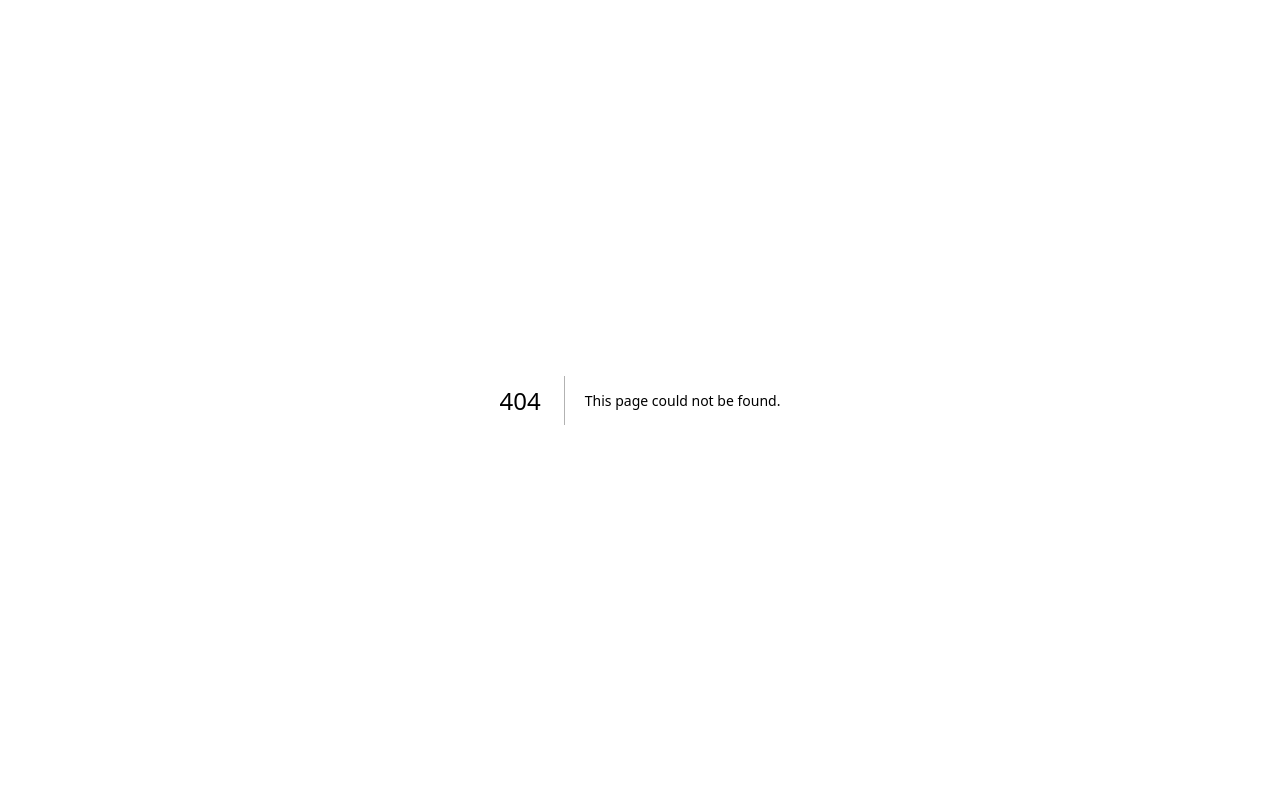
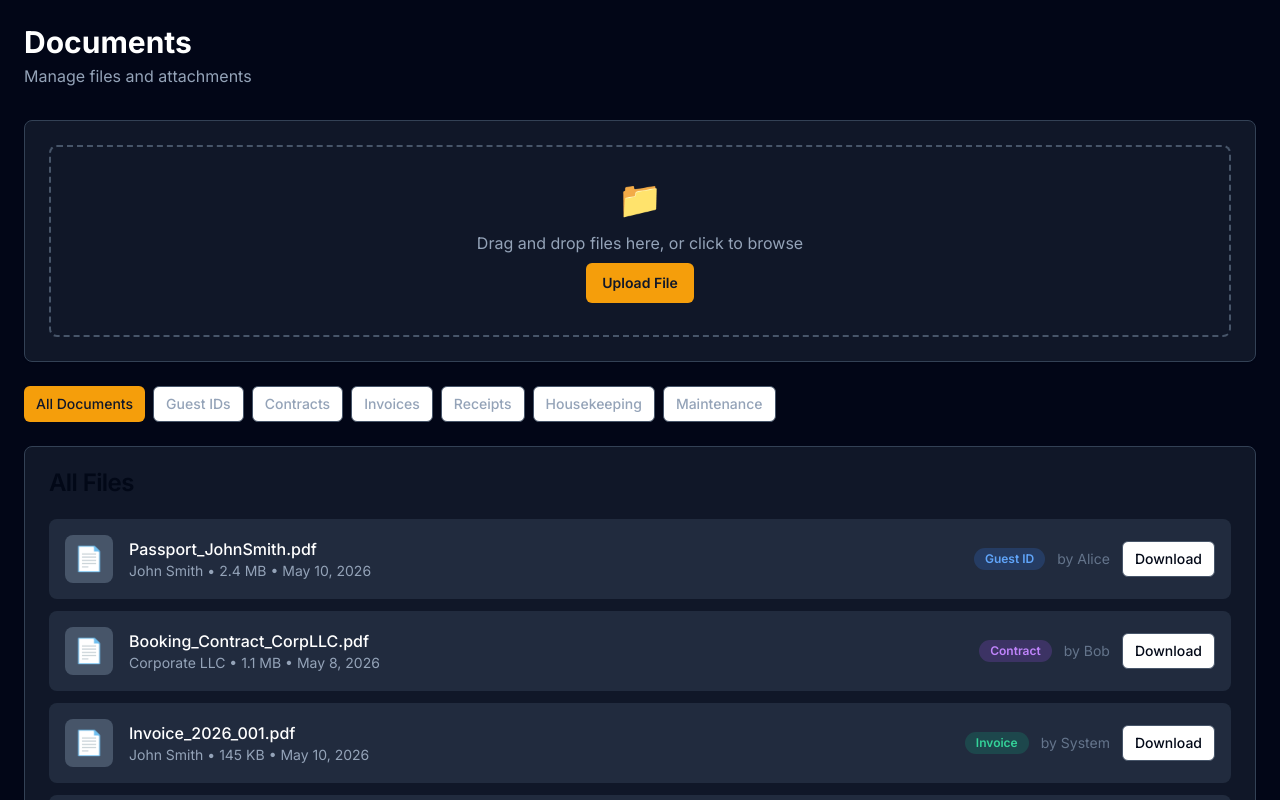
Before and after one commit to wodeh/__NeXus__, a Next.js app in the folder nexus-hospitality-platform-final/nexus-hospitality-platform/apps/web/: page /documents in a window 1280 px wide. Before the commit this address had no page. Shown: the top 800 px of the page. Built offline with nearby package versions, Linux system fonts and the light colour scheme.

Commit message:
feat: Frontend Wave 2 — Guest Portal, Admin Settings, Channel Manager, Billing, Documents, Notifications

```diff
--- /dev/null
+++ b/nexus-hospitality-platform-final/nexus-hospitality-platform/apps/web/src/app/documents/page.tsx
@@ -0,0 +1,134 @@
+'use client';
+
+import { useState } from 'react';
+import { Card, CardContent, CardHeader, CardTitle } from '@/components/ui/card';
+import { Button } from '@/components/ui/button';
+import { Badge } from '@/components/ui/badge';
+import { Input } from '@/components/ui/input';
+
+// Document Manager — upload, view, download files
+
+export default function DocumentsPage() {
+  const [selectedType, setSelectedType] = useState('all');
+
+  const documentTypes = [
+    { id: 'all', label: 'All Documents' },
+    { id: 'guest_id', label: 'Guest IDs' },
+    { id: 'contract', label: 'Contracts' },
+    { id: 'invoice', label: 'Invoices' },
+    { id: 'receipt', label: 'Receipts' },
+    { id: 'housekeeping', label: 'Housekeeping' },
+    { id: 'maintenance', label: 'Maintenance' },
+  ];
+
+  const documents = [
+    { name: 'Passport_JohnSmith.pdf', type: 'guest_id', entity: 'John Smith', size: '2.4 MB', date: 'May 10, 2026', uploadedBy: 'Alice' },
+    { name: 'Booking_Contract_CorpLLC.pdf', type: 'contract', entity: 'Corporate LLC', size: '1.1 MB', date: 'May 8, 2026', uploadedBy: 'Bob' },
+    { name: 'Invoice_2026_001.pdf', type: 'invoice', entity: 'John Smith', size: '145 KB', date: 'May 10, 2026', uploadedBy: 'System' },
+    { name: 'Room_201_Cleaning_Photo.jpg', type: 'housekeeping', entity: 'Room 201', size: '3.2 MB', date: 'May 9, 2026', uploadedBy: 'Carol' },
+    { name: 'AC_Repair_Receipt.pdf', type: 'maintenance', entity: 'Room 305', size: '280 KB', date: 'May 7, 2026', uploadedBy: 'Dave' },
+    { name: 'ID_MariaGarcia.jpg', type: 'guest_id', entity: 'Maria Garcia', size: '1.8 MB', date: 'May 9, 2026', uploadedBy: 'Alice' },
+  ];
+
+  const filteredDocs = selectedType === 'all'
+    ? documents
+    : documents.filter(d => d.type === selectedType);
+
+  const getTypeColor = (type: string) => {
+    switch (type) {
+      case 'guest_id': return 'bg-blue-500/20 text-blue-400';
+      case 'contract': return 'bg-purple-500/20 text-purple-400';
+      case 'invoice': return 'bg-emerald-500/20 text-emerald-400';
+      case 'receipt': return 'bg-amber-500/20 text-amber-400';
+      case 'housekeeping': return 'bg-cyan-500/20 text-cyan-400';
+      case 'maintenance': return 'bg-rose-500/20 text-rose-400';
+      default: return 'bg-slate-500/20 text-slate-400';
+    }
+  };
+
+  const getTypeLabel = (type: string) => {
+    switch (type) {
+      case 'guest_id': return 'Guest ID';
+      case 'contract': return 'Contract';
+      case 'invoice': return 'Invoice';
+      case 'receipt': return 'Receipt';
+      case 'housekeeping': return 'Housekeeping';
+      case 'maintenance': return 'Maintenance';
+      default: return type;
+    }
+  };
+
+  return (
+    <div className="min-h-screen bg-slate-950 text-white p-6">
+      <div className="max-w-7xl mx-auto">
+        <header className="mb-8">
+          <h1 className="text-3xl font-bold">Documents</h1>
+          <p className="text-slate-400 mt-1">Manage files and attachments</p>
+        </header>
+
+        {/* Upload Area */}
+        <Card className="mb-6 bg-slate-800/50 border-slate-700">
+          <CardContent className="pt-6">
+            <div className="border-2 border-dashed border-slate-600 rounded-lg p-8 text-center hover:border-amber-500/50 transition-colors">
+              <div className="text-4xl mb-3">📁</div>
+              <p className="text-slate-400 mb-2">Drag and drop files here, or click to browse</p>
+              <Button className="bg-amber-500 hover:bg-amber-600 text-slate-900 font-semibold">
+                Upload File
+              </Button>
+            </div>
+          </CardContent>
+        </Card>
+
+        {/* Filters */}
+        <div className="flex gap-2 mb-6 flex-wrap">
+          {documentTypes.map((type) => (
+            <Button
+              key={type.id}
+              variant={selectedType === type.id ? 'default' : 'outline'}
+              size="sm"
+              className={selectedType === type.id ? 'bg-amber-500 text-slate-900' : 'border-slate-600 text-slate-400'}
+              onClick={() => setSelectedType(type.id)}
+            >
+              {type.label}
+            </Button>
+          ))}
+        </div>
+
+        {/* Document List */}
+        <Card className="bg-slate-800/50 border-slate-700">
+          <CardHeader>
+            <CardTitle>All Files</CardTitle>
+          </CardHeader>
+          <CardContent>
+            <div className="space-y-3">
+              {filteredDocs.map((doc, i) => (
+                <div key={i} className="flex items-center justify-between p-4 bg-slate-700/50 rounded-lg">
+                  <div className="flex items-center gap-4">
+                    <div className="w-12 h-12 rounded-lg bg-slate-600 flex items-center justify-center text-2xl">
+                      📄
+                    </div>
+                    <div>
+                      <p className="font-medium text-white">{doc.name}</p>
+                      <p className="text-sm text-slate-400">
+                        {doc.entity} • {doc.size} • {doc.date}
+                      </p>
+                    </div>
+                  </div>
+                  <div className="flex items-center gap-3">
+                    <Badge className={getTypeColor(doc.type)}>
+                      {getTypeLabel(doc.type)}
+                    </Badge>
+                    <span className="text-sm text-slate-500">by {doc.uploadedBy}</span>
+                    <Button size="sm" variant="outline" className="border-slate-600">
+                      Download
+                    </Button>
+                  </div>
+                </div>
+              ))}
+            </div>
+          </CardContent>
+        </Card>
+      </div>
+    </div>
+  );
+}
```
